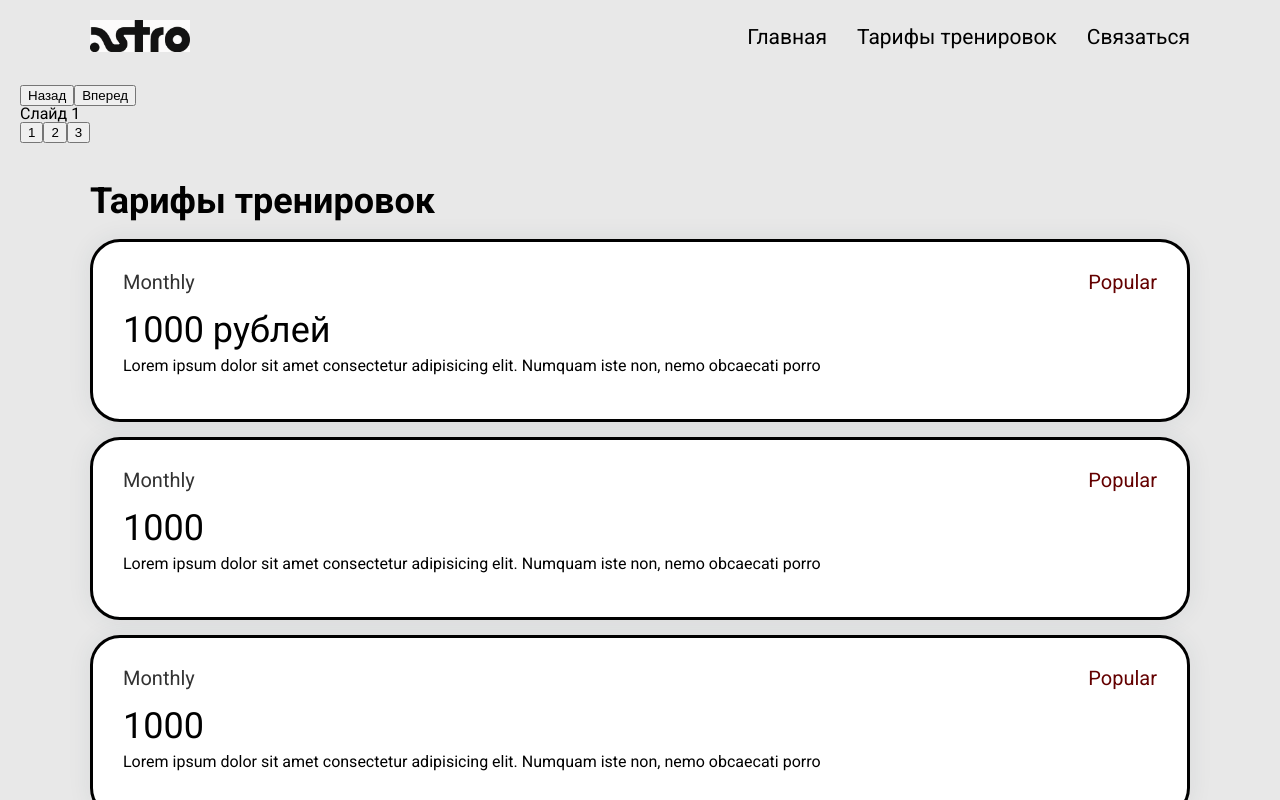
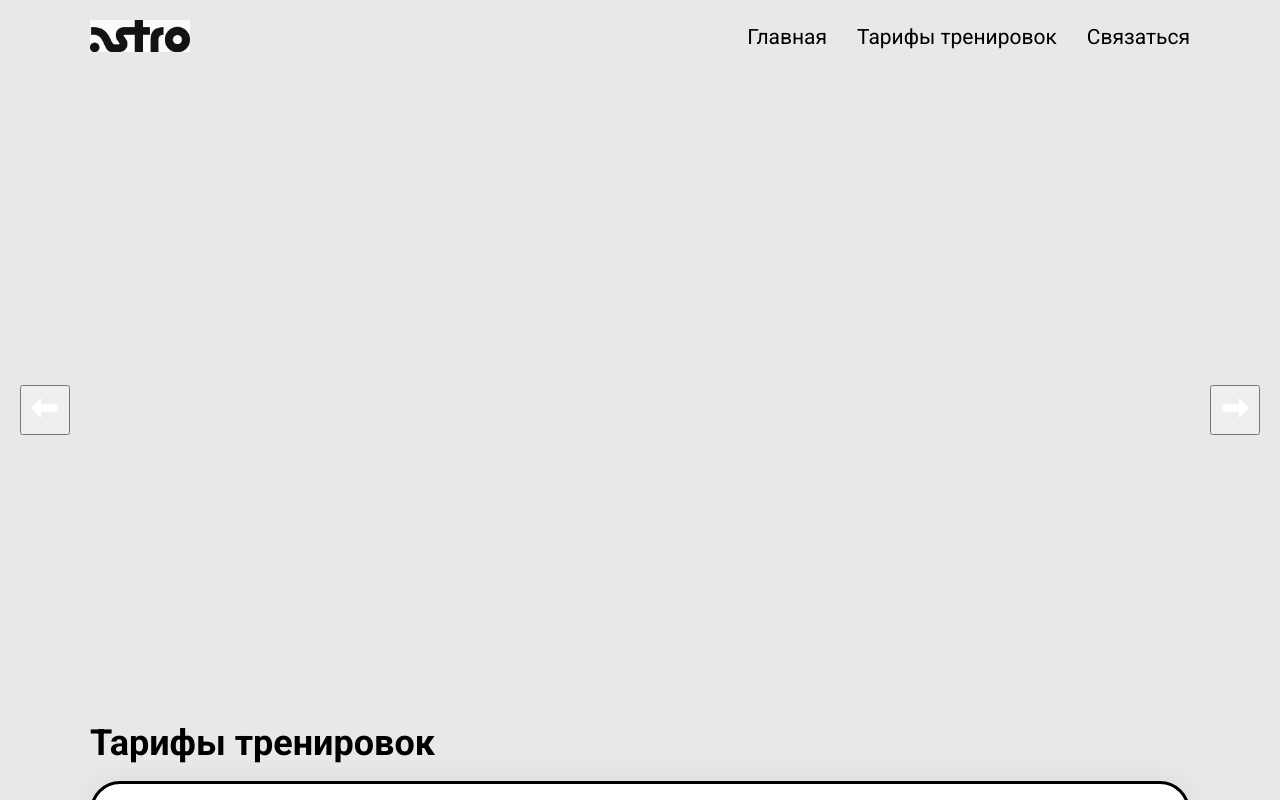
Before and after one commit to EmilKhamatnurov/-Personal-training-website, a React (Vite) app in the folder Personal-training-site/: page / in a window 1280 px wide. Shown: the top 800 px of the page. Built offline with nearby package versions, Linux system fonts and the light colour scheme; the HTML template or start-up script is replaced by a standard one.

Commit message:
Добавлены стили слайдера и информация слайдов

```diff
--- a/Personal-training-site/src/common-styles/_mixins.scss
+++ b/Personal-training-site/src/common-styles/_mixins.scss
@@ -1,8 +1,4 @@
 @mixin form-input {
-	/* font-size: 21px;
-	padding: 12px 15px;
-	border: 10x solid rgba(200, 200, 200, 0.5);
-	border-radius: 10px; */
 	box-sizing: border-box;
 	resize: none;
 	font-size: 21px;
@@ -28,3 +24,14 @@
 		border: 2px solid grey;
 	}
 }
+
+@mixin slider-btn {
+	position: absolute;
+	width: 50px;
+	height: 50px;
+
+	& img {
+		width: 30px;
+		height: 30px;
+	}
+}
--- a/Personal-training-site/src/components/Container/Container.module.scss
+++ b/Personal-training-site/src/components/Container/Container.module.scss
@@ -1,4 +1,5 @@
 .container {
 	max-width: 1100px;
 	margin: 0 auto;
+	padding: 0 10px;
 }
--- a/Personal-training-site/src/components/Slider/Slider.jsx
+++ b/Personal-training-site/src/components/Slider/Slider.jsx
@@ -1,34 +1,38 @@
 import React, { useState } from 'react'
+import styles from './Slider.module.scss'
 
 function Slider() {
 	const slides = [
-		<div>Слайд 1</div>,
-		<div>Слайд 2</div>,
-		<div>Слайд 3</div>,
-		// добавьте столько слайдов, сколько вам нужно
+
 	]
+	// Текущий слайд
 	const [currentSlide, setCurrentSlide] = useState(0)
-
+	// Функции обработки кнопок слайдера
 	const nextSlide = () => {
 		setCurrentSlide((currentSlide + 1) % slides.length)
 	}
-
 	const prevSlide = () => {
 		setCurrentSlide((currentSlide - 1 + slides.length) % slides.length)
 	}
 
 	return (
-		<div>
-			<button onClick={prevSlide}>Назад</button>
-			<button onClick={nextSlide}>Вперед</button>
+		<div className={styles.slider}>
+			<button className={styles.slider__prevBtn} onClick={prevSlide}>
+				<img src="/prev-btn-image.png" alt="предыдущий слайд" />
+			</button>
+			<button className={styles.slider__nextBtn} onClick={nextSlide}>
+				<img src="/next-btn-image.png" alt="следующий слайд" />
+			</button>
+			{/* Рендер слайдов */}
 			<div>
 				{slides.map((slide, index) => (
-					<div key={index} style={{ display: index === currentSlide ? 'block' : 'none' }}>
+					<div className={styles.slide} key={index} style={{ display: index === currentSlide ? 'block' : 'none' }}>
 						{slide}
 					</div>
 				))}
 			</div>
-			<div>
+			{/* Пагинация */}
+			<div className={styles.slider__pagination}>
 				{slides.map((_, index) => (
 					<button key={index} onClick={() => setCurrentSlide(index)}>
 						{index + 1}
--- /dev/null
+++ b/Personal-training-site/src/components/Slider/Slider.module.scss
@@ -0,0 +1,28 @@
+@import '../../common-styles/mixins';
+
+.slider {
+	width: 100%;
+	height: 600px;
+	position: relative;
+	&__prevBtn {
+		@include slider-btn;
+		left: 20px;
+		top: 50%;
+	}
+
+	&__nextBtn {
+		@include slider-btn;
+		right: 20px;
+		top: 50%;
+	}
+
+	&__pagination {
+		position: absolute;
+		bottom: 10px;
+		right: 50%;
+	}
+}
+.slide {
+	&__text {
+	}
+}
--- a/Personal-training-site/src/index.css
+++ b/Personal-training-site/src/index.css
@@ -3,8 +3,8 @@
 html,
 body {
 	font-weight: 400;
+	padding: 10px 0;
 	font-family: 'Roboto', sans-serif;
-	padding: 10px 10px;
 	background-color: #e8e8e8;
 	scroll-behavior: smooth;
 }
```
Also changed, not shown: Personal-training-site/src/components/Slider/Slide/Slide.jsx (added, +14 -0 lines), Personal-training-site/src/data/slides.json (added, +12 -0 lines), Personal-training-site/public/next-btn-image.png (added), Personal-training-site/public/prev-btn-image.png (added).
